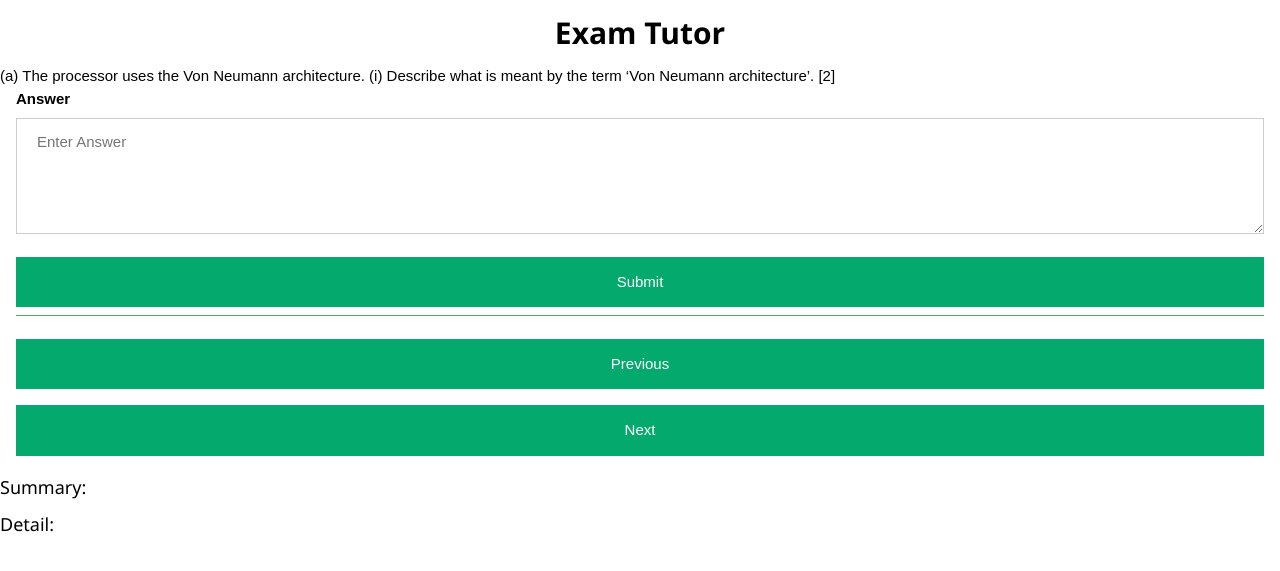
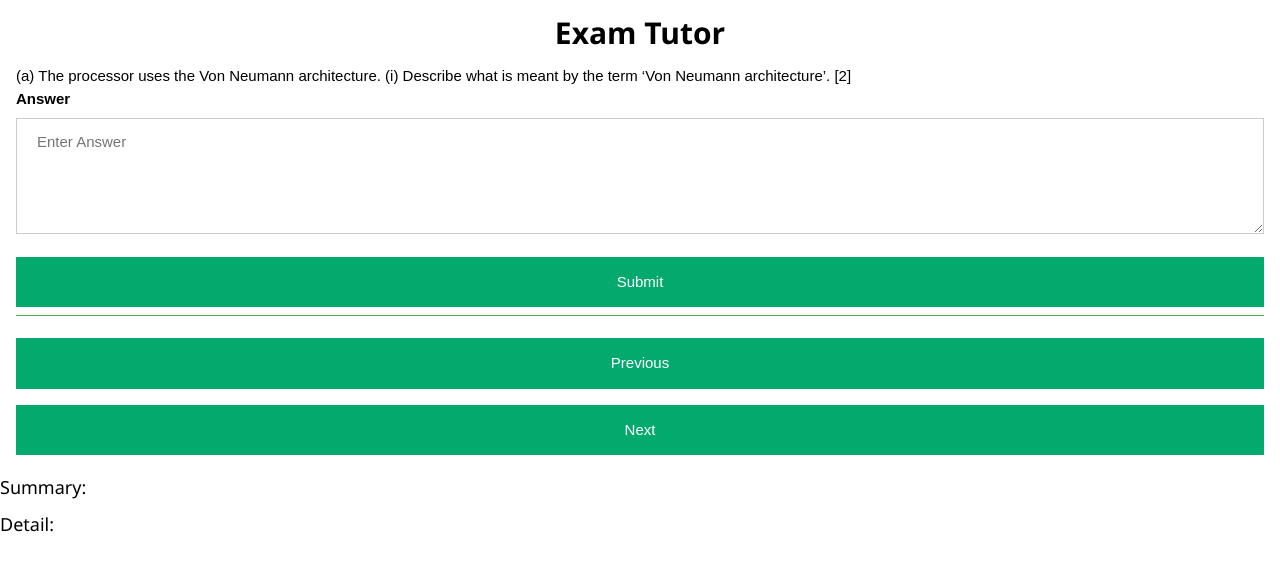
Before and after one commit to eniompw/AI-Tutor, a Flask app: page / in a window 1280 px wide. Shown: the top 571 px of the page. Run offline with Flask 3, Linux system fonts and the light colour scheme; data comes from the database, SQL or seed files in the repository.

Commit message:
container

```diff
--- a/templates/index.html
+++ b/templates/index.html
@@ -7,13 +7,11 @@
 </head>
 <body>
     <h2> <b> Exam Tutor </b> </h2>
-    <div id="question"> {{ question|safe }} </div>
     <div class="w3-container">
+        <div id="question"> {{ question|safe }} </div>
         <label for="answer"><b>Answer</b></label>
         <textarea placeholder="Enter Answer" id="answer" rows="4" required></textarea>
         <button id="submit">Submit</button>
-    </div>
-    <div class="w3-container">
         <div class="w3-light-grey"></div>
         <div id="myBar" class="w3-container w3-green w3-center"></div>
         <p></p>
```
